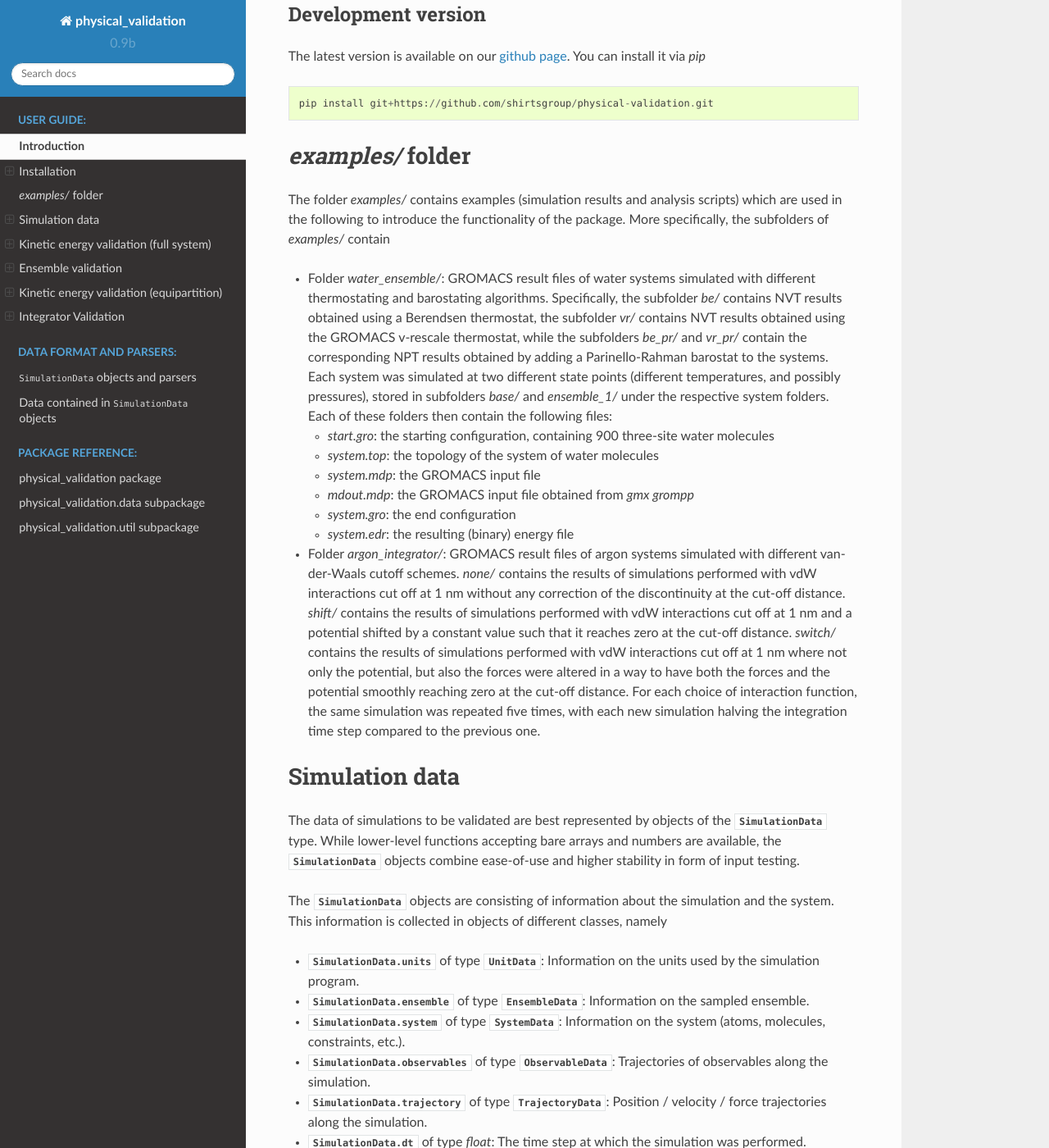
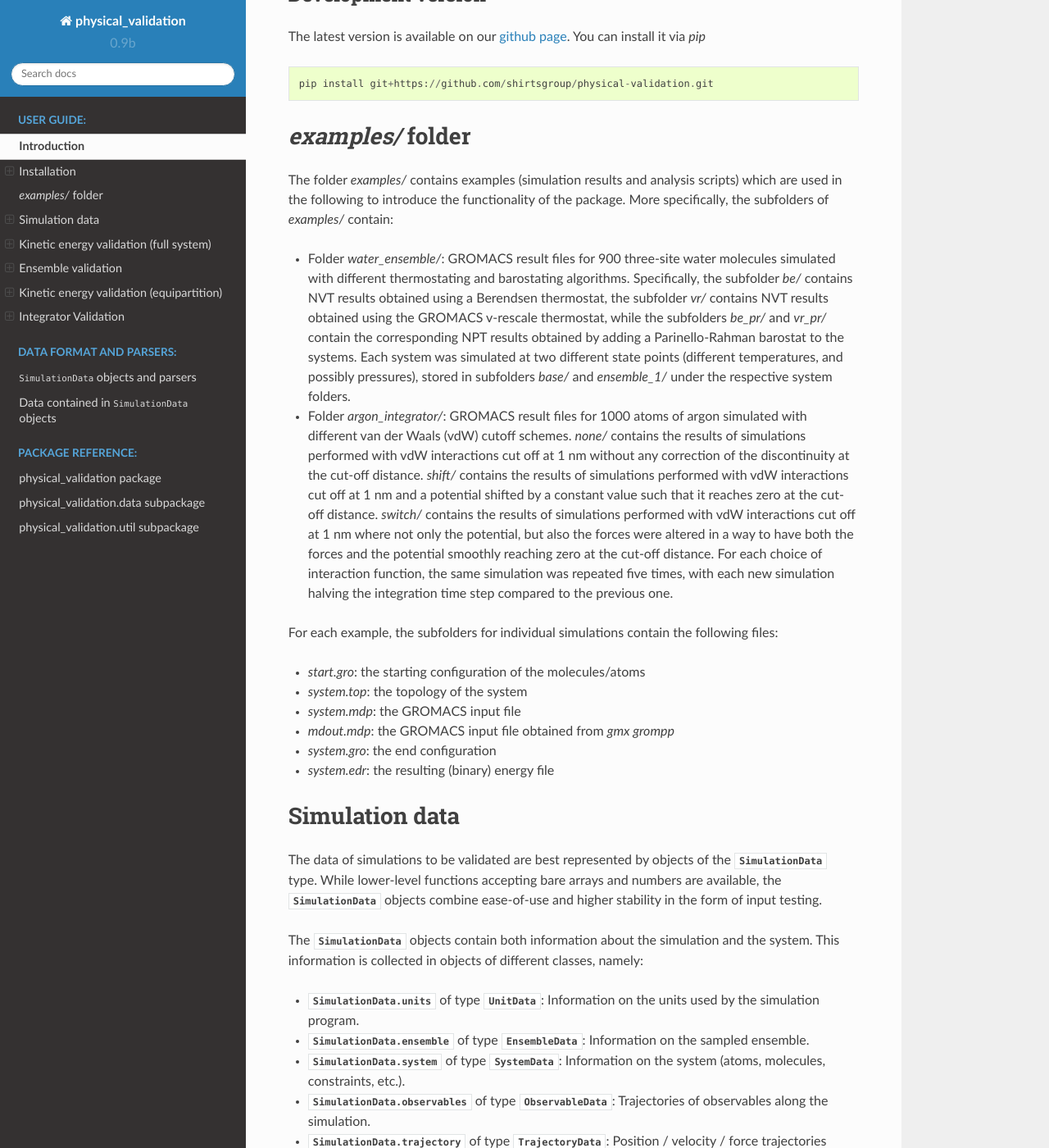
Before and after one commit to shirtsgroup/physical_validation, a Sphinx documentation site: the page built from doc/userguide.rst, in a window 1280 px wide and 1400 px high, scrolled down 1188 px. Shown: the whole window at 82% size. Built offline with Sphinx 7.4.7 and the Read the Docs theme 2.0.0, drawn with Linux system fonts in a browser that asks for light colours; some of the changed text lies outside the part shown.

Commit message:
Made some minor changes to the language. Overall this page is very clear and readable as far as content goes. One comment for format is how it actually appears on readthedocs. The sections could use some clear distinction between each section (simulation data, kinetic energy validation, etc.)

```diff
--- a/doc/userguide.rst
+++ b/doc/userguide.rst
@@ -5,11 +5,10 @@ Advances in recent years have made molecular dynamics (MD) simulations a
 powerful tool in molecular-level research, allowing the prediction of
 experimental observables in the study of systems such as proteins, drug
 targets or membranes. The quality of any prediction based on MD results
-targets or membranes. The quality of any prediction based on MD results
 will, however, strongly depend on the validity of underlying physical
 assumptions.
 
-This package is intended to help detecting (sometimes hard-to-spot)
+This package is intended to help detect (sometimes hard-to-spot)
 unphysical behavior of simulations, which may have statistically important
 influence on their results. It is part of a two-fold approach to
 increase the robustness of molecular simulations.
@@ -22,7 +21,7 @@ reliability of MD simulations by catching a number of common simulation
 errors violating physical assumptions, such as non-conservative
 integrators, deviations from the specified Boltzmann ensemble, or lack of ergodicity
 between degrees of freedom. To make usage as easy as possible,
-parsers for several popular MD program output formats are provided.
+parsers for the outputs of several popular MD programs are provided
 
 Second, it can be integrated in MD code testing environments. While
 unphysical behavior can be due to poor or incompatible choices of
@@ -68,28 +67,20 @@ it via `pip`
 
 The folder `examples/` contains examples (simulation results and analysis
 scripts) which are used in the following to introduce the functionality of
-the package. More specifically, the subfolders of `examples/` contain
+the package. More specifically, the subfolders of `examples/` contain:
 
-* Folder `water_ensemble/`: GROMACS result files of water systems simulated with
-  different thermostating and barostating algorithms. Specifically, the
+* Folder `water_ensemble/`: GROMACS result files for 900 three-site water molecules
+  simulated with different thermostating and barostating algorithms. Specifically, the
   subfolder `be/` contains NVT results obtained using a Berendsen thermostat,
   the subfolder `vr/` contains NVT results obtained using the GROMACS v-rescale
   thermostat, while the subfolders `be_pr/` and `vr_pr/` contain the corresponding
   NPT results obtained by adding a Parinello-Rahman barostat to the systems. Each
   system was simulated at two different state points (different temperatures, and
   possibly pressures), stored in subfolders `base/` and `ensemble_1/` under the
-  respective system folders. Each of these folders then contain the following
-  files:
+  respective system folders.
 
-  - `start.gro`: the starting configuration, containing 900 three-site water molecules
-  - `system.top`: the topology of the system of water molecules
-  - `system.mdp`: the GROMACS input file
-  - `mdout.mdp`: the GROMACS input file obtained from `gmx grompp`
-  - `system.gro`: the end configuration
-  - `system.edr`: the resulting (binary) energy file
-
-* Folder `argon_integrator/`: GROMACS result files of argon systems simulated with
-  different van-der-Waals cutoff schemes. `none/` contains the results of
+* Folder `argon_integrator/`: GROMACS result files for 1000 atoms of argon simulated with
+  different van der Waals (vdW) cutoff schemes. `none/` contains the results of
   simulations performed with vdW interactions cut off at 1 nm without any
   correction of the discontinuity at the cut-off distance. `shift/` contains
   the results of simulations performed with vdW interactions cut off at 1 nm
@@ -101,6 +92,15 @@ the package. More specifically, the subfolders of `examples/` contain
   function, the same simulation was repeated five times, with each new simulation
   halving the integration time step compared to the previous one.
 
+For each example, the subfolders for individual simulations contain the following files:
+
+* `start.gro`: the starting configuration of the molecules/atoms
+* `system.top`: the topology of the system
+* `system.mdp`: the GROMACS input file
+* `mdout.mdp`: the GROMACS input file obtained from `gmx grompp`
+* `system.gro`: the end configuration
+* `system.edr`: the resulting (binary) energy file
+
 
 Simulation data
 ===============
@@ -108,11 +108,11 @@ Simulation data
 The data of simulations to be validated are best represented by objects
 of the  :class:`.SimulationData` type. While lower-level functions accepting
 bare arrays and numbers are available, the  :class:`.SimulationData` objects
-combine ease-of-use and higher stability in form of input testing.
+combine ease-of-use and higher stability in the form of input testing.
 
-The  :class:`.SimulationData` objects are consisting of information about the
-simulation and the system. This information is collected in objects of different
-classes, namely
+The  :class:`.SimulationData` objects contain both information about the simulation
+and the system. This information is collected in objects of different
+classes, namely:
 
 * :obj:`.SimulationData.units` of type :class:`.UnitData`:
   Information on the units used by the simulation program.
@@ -215,22 +215,22 @@ respective function documentations. For an example of the equipartition
 test, see :ref:`ke_val_equi`.
 
 For both the full distribution test and the equipartition test, a strict
-and a non-strict version are available. They are trigged using the
+and a non-strict version are available. They are triggered using the
 `strict={True|False}` keyword. The strict version does a full distribution
 similarity analysis using the Kolmogorov-Smirnov (K-S) test. The K-S test
 returns a p-value indicating the likelihood that the sample originates from
 the expected distribution. Its sensitivity
-increases with increasing sample size, and can flag even smallest deviations
+increases with increasing sample size, and can flag even the smallest deviations
 from the expected distribution at large sample sizes. When developing or
-implementing new temperature control algorithms in a controlled test
-environment keeping errors from other sources negligible, a very high
-sensibility is certainly desirable. In many other, real-world
+implementing new temperature control algorithms in a controlled testing
+environment, keeping errors from other sources negligible is
+certainly desirable. In many other, real-world
 applications, however, a deviation insignificant in comparison with
 other sources of inaccuracies might be enough to flag long simulation
-trajectories of large systems as not gamma distributed. For
-example, deviations from the desired kinetic energy distribution which
-are smaller in magnitude than other well-controlled approximations such as
-the interaction cutoff or the treatment of bond constraints might be enough
+trajectories of large systems as not having a gamma distributed. For
+example, deviations from the desired kinetic energy distribution that
+are smaller in magnitude than other well-controlled approximations, such as
+the interaction cutoff or the treatment of bond constraints, might be enough
 to flag large samples as not being properly distributed.
 
 As an alternative to the strict test, the `physical_validation` suite offers
@@ -389,7 +389,7 @@ the v-rescale thermostat and the Parrinello-Rahman barostat reads
 
 This corresponds to a near-perfect agreement with the analytical expectation,
 suggesting that the ensemble sampled by the potential energy and the volume
-is very close to a the desired NPT ensemble.
+is very close to the desired NPT ensemble.
 
 Performing the same analysis with the NPT simulations using the Berendsen
 thermostat and the Parrinello-Rahman barostat leads to a significantly
```
Also changed, not shown: other parts of doc/userguide.rst (+3 -3 lines).
